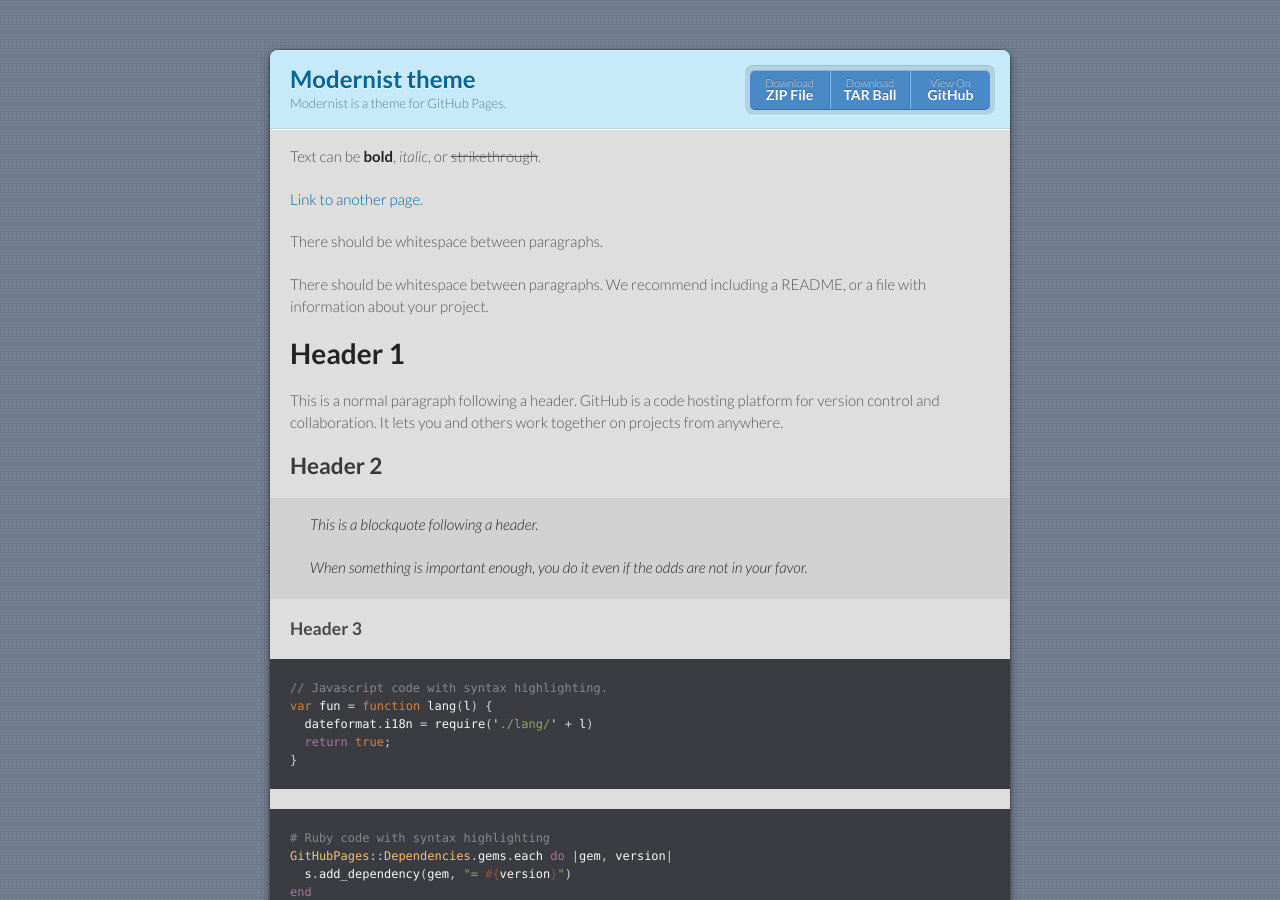
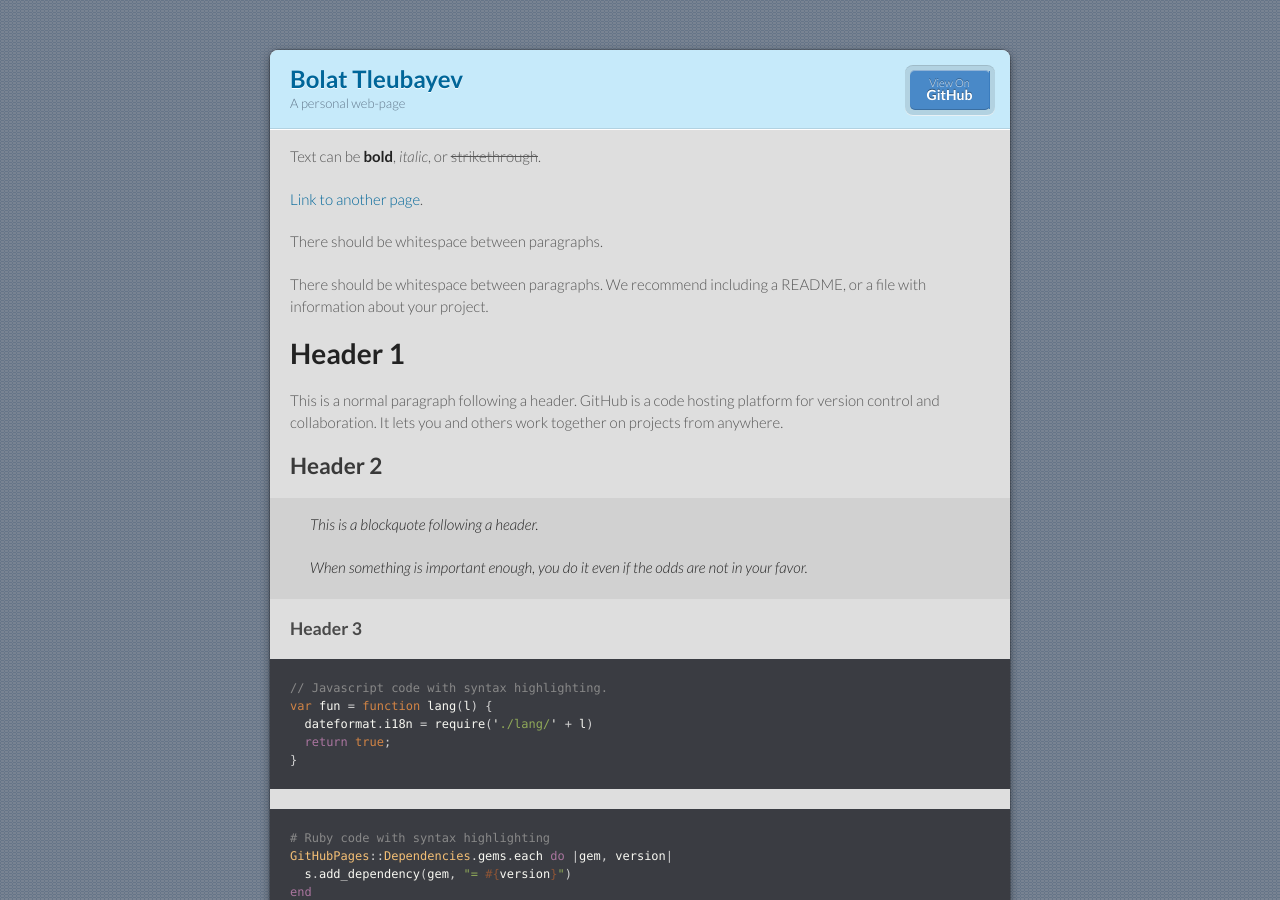
Before and after one commit to bolattleubayev/bolattleubayev.github.io, a Jekyll site: the page built from index.md, in a window 1280 px wide and 900 px high. Built offline with Jekyll 4.4.1, drawn with Linux system fonts in a browser that asks for light colours.

Commit message:
updated config file

```diff
--- a/_config.yml
+++ b/_config.yml
@@ -1,5 +1,5 @@
-title: Modernist theme
-description: Modernist is a theme for GitHub Pages.
-show_downloads: true
+title: Bolat Tleubayev
+description: A personal web-page
+show_downloads: false
 google_analytics:
 theme: jekyll-theme-modernist
```
